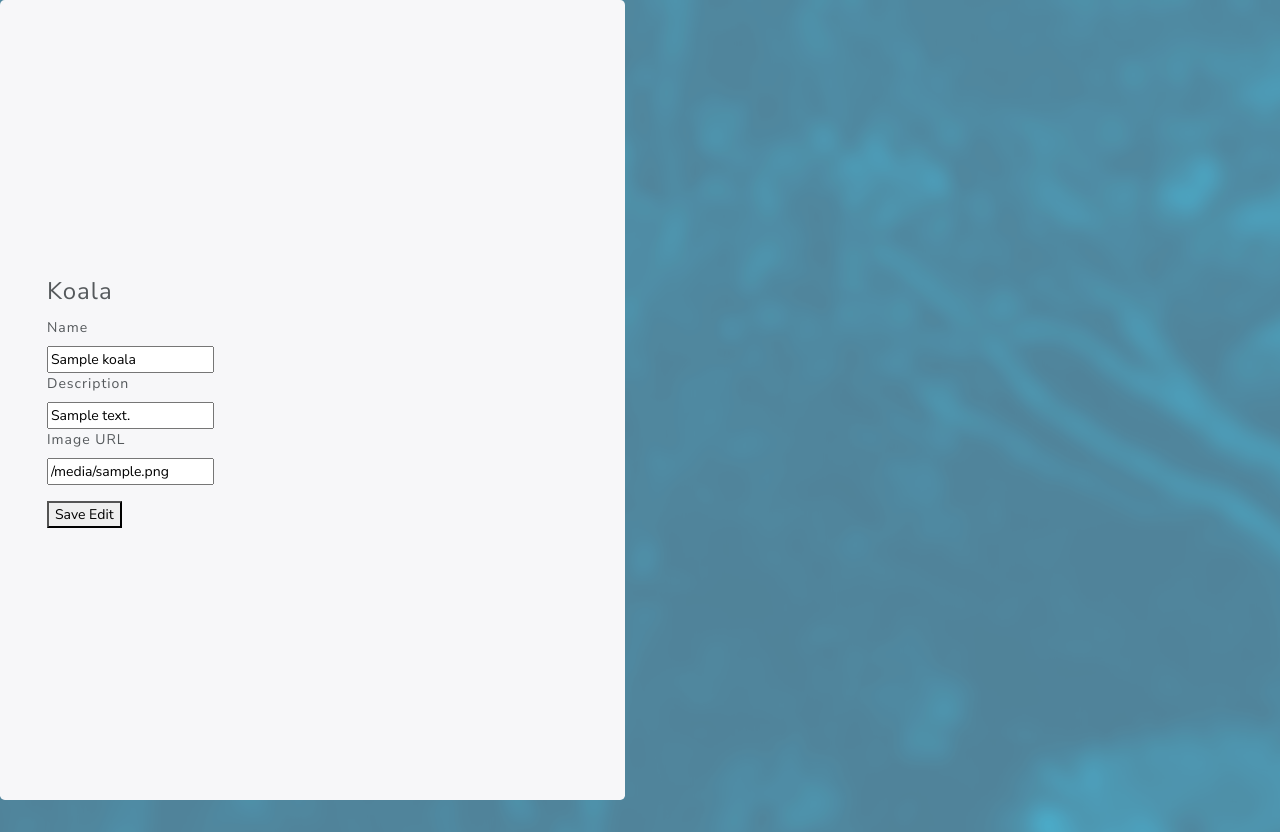
After one commit to HolyPi/Koalas, a Flask app: template templates/koalas_edit.html in a window 1280 px wide. The commit adds this page. Run offline with Flask 2, Linux system fonts and the light colour scheme; the template is opened without the code that fills it: most values are stand-ins (such as "Sample title", 1, 10 or a date in 2020); some libraries are stand-ins or nearby versions.

Commit message:
Finished CRUD resources

```diff
--- a/app.py
+++ b/app.py
@@ -1,21 +1,38 @@
-from flask import Flask, render_template, redirect, url_for, request
-from flask_pymongo import PyMongo
+from flask import Flask, render_template, request, redirect, url_for
 from pymongo import MongoClient
 import json
+import os
 from bson.objectid import ObjectId
 import requests
 
-#foxinfo = db.foxinfo
+host = os.environ.get('MONGODB_URI', 'mongodb://localhost:27017/Koalas')
+client = MongoClient(host=f'{host}?retryWrites=false')
+db = client.get_default_database()
+koalas = db.koalas
 
 
 app = Flask(__name__)
 
-#client = MongoClient()
-#db = client.get_default_database()
+
+@app.route('/')
+def index():
+    return render_template('index.html', koalas=koalas.find())
+
+@app.route('/koalas/new')
+def koalas_new():
+    """Create a new koala form."""
+    return render_template('new_koala.html', koala={}, title='New Koala')
 
 
-@app.route('/', methods=['GET','POST'])
-def index():
+@app.route('/koalas/<koala_id>')
+def koalas_show(koala_id):
+    """Show a Koala."""
+    koala = koalas.find_one({'_id': ObjectId(koala_id)})
+    return render_template('koala_show.html', koala=koala)
+
+
+@app.route('/home', methods=['GET','POST'])
+def home():
     r = requests.get('https://some-random-api.ml/img/koala')
     p = requests.get('https://some-random-api.ml/facts/koala')
 
@@ -27,4 +44,42 @@ def index():
         koala = None
         koalaf = None
 
-    return render_template('index.html', koala = koala, koalaf = koalaf)
+    return render_template('home.html', koala = koala, koalaf = koalaf)
+
+@app.route('/koalas/<koala_id>/edit')
+def koalas_edit(koala_id):
+    """Show the edit form for the koalas."""
+    koala = koalas.find_one({'_id': ObjectId(koala_id)})
+    return render_template('koalas_edit.html', koala=koala, title="Edit Koala")
+
+
+
+@app.route('/koalas/<koala_id>', methods=['POST'])
+def koala_update(koala_id):
+    """Submit an edited koala."""
+    update_koala = {
+        'name': request.form.get('name'),
+        'description': request.form.get('description'),
+        'url': request.form.get('url'),
+    }
+    koalas.update_one(
+        {'_id': ObjectId(koala_id)},
+        {'$set': update_koala})
+    return redirect(url_for('koalas_show', koala_id=koala_id))
+
+@app.route('/koalas', methods=['POST'])
+def submit_koala():
+    koala = {
+        'name': request.form.get('name'),
+        'description': request.form.get('description'),
+        'url': request.form.get('url')
+    }
+    koala_id = koalas.insert_one(koala).inserted_id
+    return redirect(url_for('koalas_show', koala_id=koala_id))
+
+
+@app.route('/koalas/<koala_id>/delete', methods=['POST'])
+def koala_delete(koala_id):
+    """Deletes a koala."""
+    koalas.delete_one({'_id': ObjectId(koala_id)})
+    return redirect(url_for('index'))
--- a/static/style.css
+++ b/static/style.css
@@ -1,5 +1,7 @@
 body {
-    background-color: lightblue;
+    min-height: 140px;
+    background-image: url('photo1.png');
+
   }
 
 img {
@@ -20,11 +22,18 @@ h1 {
     padding-top: 20px;
     padding-left: 20px;
 }
-button {
+a {
     padding-left: 70px;
-    position:absolute;
-    transition: .5s ease;
+    transition: .15s ease;
     top: 50%;
     left: 50%;
 
 }
+
+.vertical-center {
+    min-height: 100%;
+    min-height: 100vh;
+
+    display: flex;
+    align-items: center;
+  }
--- a/templates/base.html
+++ b/templates/base.html
@@ -1,20 +1,19 @@
-
-
 <!-- templates/base.html -->
-
 <!DOCTYPE html>
-<html lang="en">
+<html>
   <head>
     <meta charset="UTF-8">
     <meta name="viewport" content="width=device-width, initial-scale=1.0">
     <meta http-equiv="X-UA-Compatible" content="ie=edge">
-
 
     <!-- BOOTSTRAP -->
     <link rel="stylesheet" href="https://stackpath.bootstrapcdn.com/bootstrap/4.3.1/css/bootstrap.min.css">
     <!-- BOOTSTRAP THEME -->
     <link rel="stylesheet" href="https://bootswatch.com/4/lux/bootstrap.min.css">
     <link rel="stylesheet" href="static/style.css">
+
+    <title>Koala viewer</title>
+  </head>
   <body>
-
-<!-- NAVBAR -->
+  </body>
+</html>
--- a/templates/koala.html
+++ b/templates/koala.html
@@ -5,11 +5,11 @@
         <h6>For all your koala needs.</h6>
     </head>
     <body>
-            <a id="button" button onClick="window.location.reload();">Give me more!</button></a>
+    <a style="color:black;" button onClick="window.location.reload();">Give me more!</button></a>
             <div>
                 <img src="{{ koala }}" alt="{{koala}}">
                 <h2>Koala Facts</h2>
-                <p> {{ koalaf }} </p>
+                <p style="color:black;"> {{ koalaf }} </p>
 
             </div>
     </body>
--- /dev/null
+++ b/templates/koalas_edit.html
@@ -0,0 +1,17 @@
+<!-- templates/koalas_edit.html -->
+
+{% block content %}
+<div class='row'>
+    <div class='col-sm-6 col-sm-offset-3'>
+        <form method='POST' action='/koalas/{{koala._id}}'>
+            <input type='hidden' name='_method' value='PUT'/>
+            {% include 'partials/submission_form.html' %}
+            <div class='form-group'>
+                </div>
+            <button type='submit'>Save Edit</button>
+            </div>
+
+        </form>
+    </div>
+{% endblock %}
+{% extends 'base.html' %}
--- /dev/null
+++ b/templates/partials/submission_form.html
@@ -0,0 +1,27 @@
+
+{% block content %}
+
+<div class="jumbotron vertical-center">
+<div class="container">
+
+<form method='POST' action='/koalas'>
+    <fieldset>
+    <legend>Koala</legend>
+
+
+<div>
+    <label for='name'>Name</label><br>
+    <input id='name' type='text' name='name' value='{{ koala.name }}'/>
+</div>
+
+<div>
+    <label for='description'>Description</label><br>
+    <input id='description' type='text' name='description' value='{{ koala.description }}'/>
+</div>
+
+<div>
+    <label for='image'>Image URL</label><br>
+    <input id='image' type='text' name='image' value='{{ koala.image }}'/>
+</div>
+{% endblock %}
+{% extends 'base.html' %}
```
Also changed, not shown: templates/home.html (added, +9 -0 lines), templates/index.html (+11 -14 lines), templates/koala_show.html (added, +21 -0 lines), templates/new_koala.html (added, +14 -0 lines), templates/partials/navbar.html (+5 -2 lines), static/photo.png (added), static/photo1.png (added), 2 other files. Lines whose indentation alone changed are shown as unchanged.
